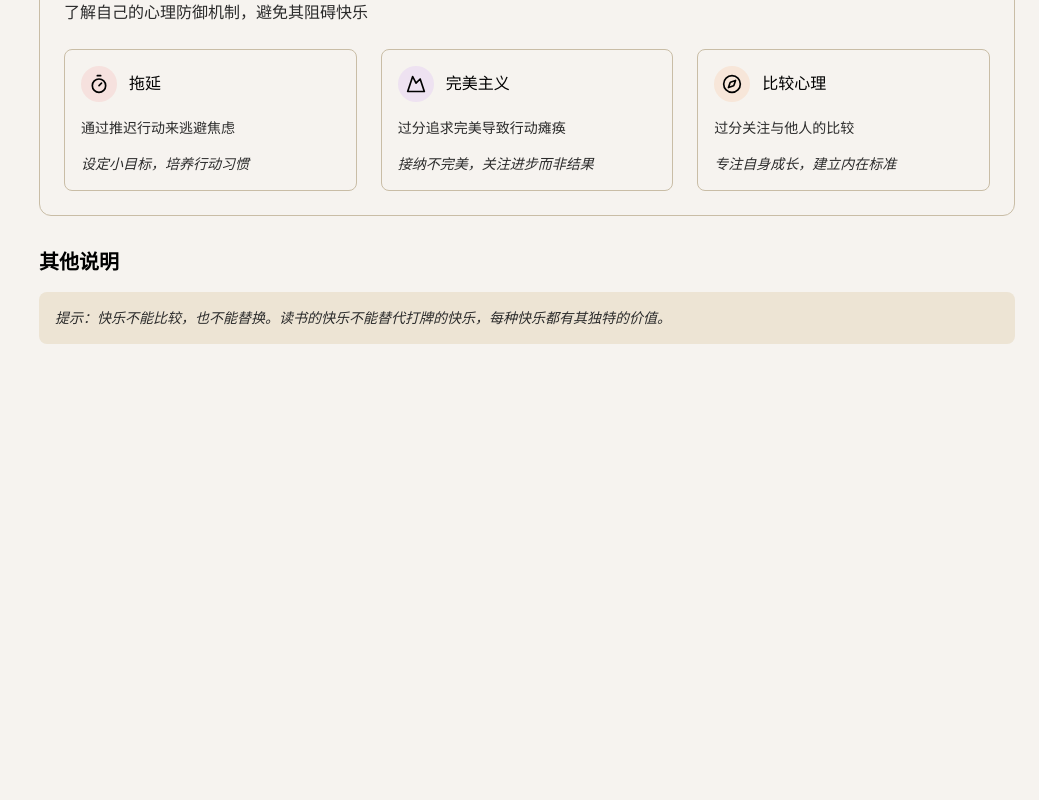
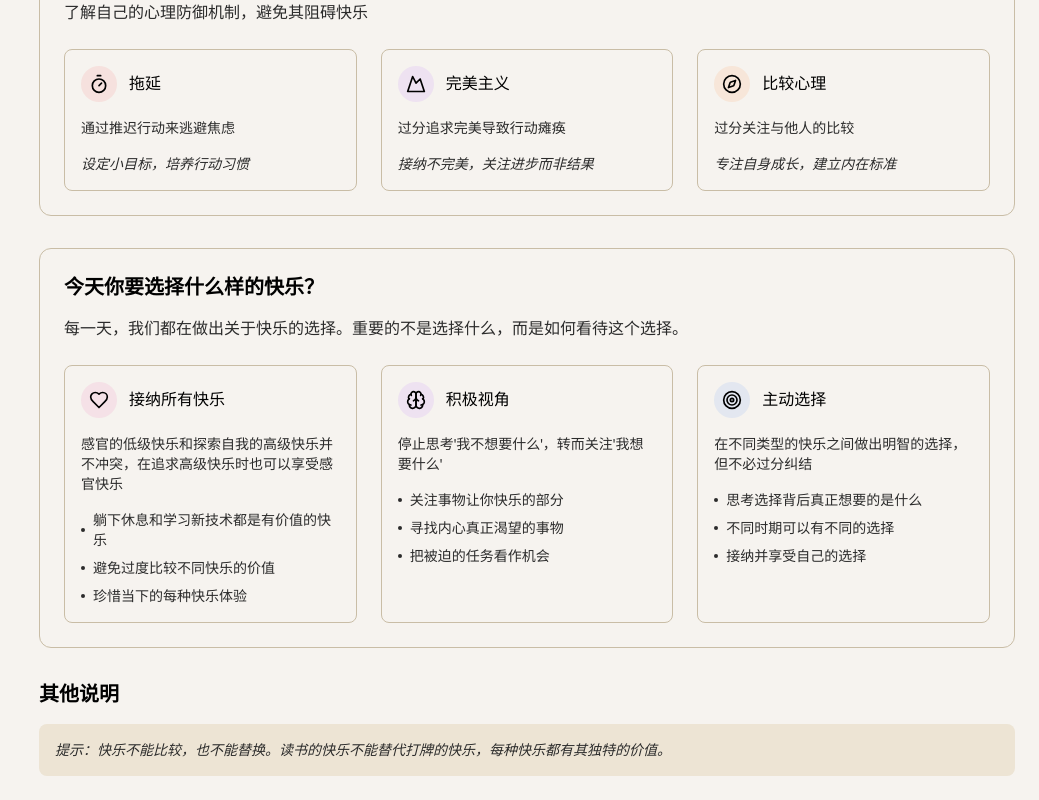
Before and after one commit to yellowpoint/book-impossible, a Next.js app: page /happiness in a window 1280 px wide. Shown: the part 1526-2326 px from the top of the page, without its empty margins (241-1280 px from the left). Before the commit the page ends 1894 px from the top, so only its background shows below. Built offline with nearby package versions, Linux system fonts and the light colour scheme.

Commit message:
新增快乐选择

```diff
--- a/src/app/(book)/happiness/page.jsx
+++ b/src/app/(book)/happiness/page.jsx
@@ -166,6 +166,46 @@ const placeholders = {
   ],
 };
 
+const happinessAttitudes = {
+  title: "今天你要选择什么样的快乐？",
+  description: "每一天，我们都在做出关于快乐的选择。重要的不是选择什么，而是如何看待这个选择。",
+  attitudes: [
+    {
+      icon: Heart,
+      title: "接纳所有快乐",
+      description: "感官的低级快乐和探索自我的高级快乐并不冲突，在追求高级快乐时也可以享受感官快乐",
+      details: [
+        "躺下休息和学习新技术都是有价值的快乐",
+        "避免过度比较不同快乐的价值",
+        "珍惜当下的每种快乐体验"
+      ],
+      color: "bg-pink-500",
+    },
+    {
+      icon: Brain,
+      title: "积极视角",
+      description: "停止思考'我不想要什么'，转而关注'我想要什么'",
+      details: [
+        "关注事物让你快乐的部分",
+        "寻找内心真正渴望的事物",
+        "把被迫的任务看作机会"
+      ],
+      color: "bg-purple-500",
+    },
+    {
+      icon: Target,
+      title: "主动选择",
+      description: "在不同类型的快乐之间做出明智的选择，但不必过分纠结",
+      details: [
+        "思考选择背后真正想要的是什么",
+        "不同时期可以有不同的选择",
+        "接纳并享受自己的选择"
+      ],
+      color: "bg-blue-500",
+    }
+  ]
+};
+
 export default function HappinessPage() {
   return (
     <div className="container mx-auto p-6 space-y-8">
@@ -321,6 +361,46 @@ export default function HappinessPage() {
         </div>
       </motion.section>
 
+      {/* 新增快乐态度部分 */}
+      <motion.section
+        initial={{ opacity: 0, y: 20 }}
+        animate={{ opacity: 1, y: 0 }}
+        transition={{ delay: 0.5 }}
+        className="rounded-xl border bg-card p-6"
+      >
+        <h2 className="text-xl font-semibold mb-4">{happinessAttitudes.title}</h2>
+        <p className="text-muted-foreground mb-6">{happinessAttitudes.description}</p>
+        <div className="grid gap-6 md:grid-cols-3">
+          {happinessAttitudes.attitudes.map((attitude, index) => (
+            <motion.div
+              key={attitude.title}
+              initial={{ opacity: 0, x: -20 }}
+              animate={{ opacity: 1, x: 0 }}
+              transition={{ delay: 0.5 + index * 0.1 }}
+              className="flex flex-col gap-4 rounded-lg border p-4"
+            >
+              <div className="flex items-center gap-3">
+                <div className={`rounded-full p-2 ${attitude.color} bg-opacity-10`}>
+                  <attitude.icon className="h-5 w-5" />
+                </div>
+                <h3 className="font-medium">{attitude.title}</h3>
+              </div>
+              <p className="text-sm text-muted-foreground">
+                {attitude.description}
+              </p>
+              <ul className="text-sm text-muted-foreground space-y-2">
+                {attitude.details.map((detail, i) => (
+                  <li key={i} className="flex items-center gap-2">
+                    <span className="w-1 h-1 rounded-full bg-muted-foreground" />
+                    {detail}
+                  </li>
+                ))}
+              </ul>
+            </motion.div>
+          ))}
+        </div>
+      </motion.section>
+
       {/* 其他提示部分移到最下面 */}
       <motion.div
         initial={{ opacity: 0 }}
```
